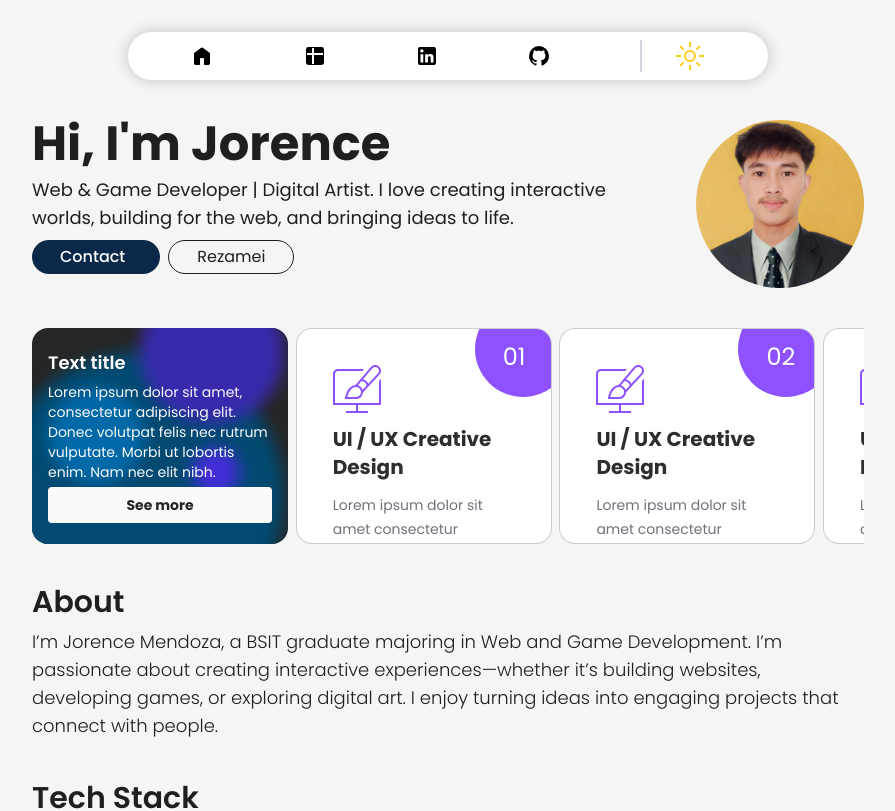
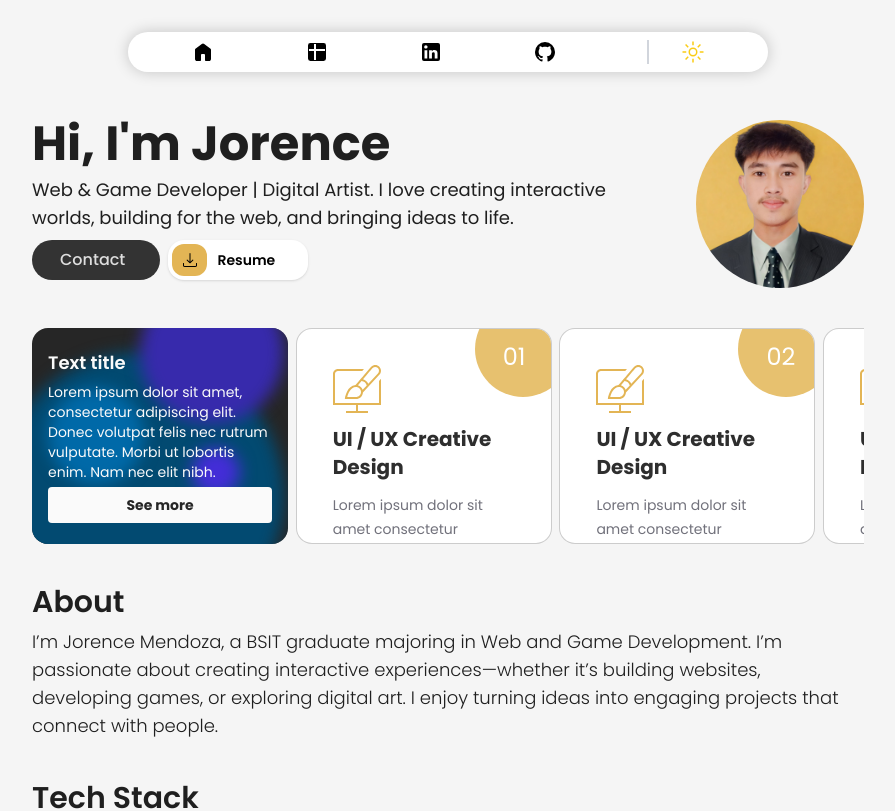
Before and after one commit to jorencd/Jorence, a React (Vite) app: page / in a window 1280 px wide. Shown: the top 811 px of the page, without its empty margins (192-1087 px from the left). Built offline with nearby package versions, Linux system fonts and the light colour scheme.

Commit message:
added resume

```diff
--- a/src/components/button/Button.css
+++ b/src/components/button/Button.css
@@ -6,19 +6,19 @@
 
 /* From Uiverse.io by SharpTH */
 .btn-cssbuttons {
- --btn-color: #0A2847;
+ --btn-color: #101010d8;
  position: relative;
  font-family: Roboto, sans-serif;
  font-weight: 500;
  font-size: 16px;
  line-height: 1;
- color: white;
+ color: rgba(255, 255, 255, 0.841);
  background: none;
  border: none;
  outline: none;
  overflow: hidden;
  cursor: pointer;
- filter: drop-shadow(0 2px 8px rgba(39, 93, 254, 0));
+ filter: drop-shadow(0 2px 8px rgba(255, 255, 255, 0.1));
  transition: 0.3s cubic-bezier(0.215, 0.61, 0.355, 1);
 }
 
--- a/src/components/button/Button.jsx
+++ b/src/components/button/Button.jsx
@@ -1,10 +1,34 @@
 import React, { useState, useEffect } from "react";
 import "./Button.css";
+import ResumeDL from "../modal/ResumeDL";
 
 function Button({ darkMode, setDarkMode }) {
+  const [showModal, setShowModal] = useState(false);
+
+   const handleResumeClick = () => {
+    setShowModal(true);
+  };
+
+  // when user accepts in modal
+  const handleAccept = () => {
+    setShowModal(false);
+
+    // create hidden link to trigger download
+    const link = document.createElement("a");
+    link.href = "/Resume/Jorence_Mendoza_Resume.pdf";
+    link.download = "Jorence_Mendoza_Resume.pdf";
+    document.body.appendChild(link);
+    link.click();
+    document.body.removeChild(link);
+  };
+
+  // when user declines in modal
+  const handleDecline = () => {
+    setShowModal(false);
+  };
   return (
     <div className="flex flex-row gap-x-2">
-      <button className="btn-cssbuttons py-2 px-7 lg:py-1">
+      <button className={`btn-cssbuttons py-2 px-7 lg:py-1`}>
         <span>Contact</span>
         <span></span>
         <ul>
@@ -61,11 +85,35 @@ function Button({ darkMode, setDarkMode }) {
           </li>
         </ul>
       </button>
+
       <button
-        className="border contact py-2 px-7 lg:py-1 text-base md:text-base lg:text-base rounded-full"
+        onClick={handleResumeClick}
+        className="bg-white shadow text-center w-35 rounded-2xl h-10 relative text-black text-sm font-semibold group"
+        type="button"
       >
-        Rezamei
+        <div
+          className="bg-[#E3B555] rounded-xl h-8 w-1/4 flex items-center justify-center absolute left-1 top-[4px] group-hover:w-[95%] group-focus:w-[95%]
+       z-21 duration-500"
+        >
+          <svg
+            xmlns="http://www.w3.org/2000/svg"
+            width="24"
+            height="24"
+            viewBox="0 0 24 24"
+          >
+            <path
+              fill="#000"
+              d="M12 15.248q-.161 0-.298-.053t-.267-.184l-2.62-2.619q-.146-.146-.152-.344t.152-.363q.166-.166.357-.169q.192-.003.357.163L11.5 13.65V5.5q0-.213.143-.357T12 5t.357.143t.143.357v8.15l1.971-1.971q.146-.146.347-.153t.366.159q.16.165.163.354t-.162.353l-2.62 2.62q-.13.13-.267.183q-.136.053-.298.053M6.616 19q-.691 0-1.153-.462T5 17.384v-1.923q0-.213.143-.356t.357-.144t.357.144t.143.356v1.923q0 .231.192.424t.423.192h10.77q.23 0 .423-.192t.192-.424v-1.923q0-.213.143-.356t.357-.144t.357.144t.143.356v1.923q0 .691-.462 1.153T17.384 19z"
+            />
+          </svg>
+        </div>
+        <p className="translate-x-2 relative z-20">Resume</p>
       </button>
+
+      {/* Modal */}
+      {showModal && (
+        <ResumeDL onAccept={handleAccept} onDecline={handleDecline} />
+      )}
     </div>
   );
 }
--- a/src/components/cards/projectCard/Projectcard.jsx
+++ b/src/components/cards/projectCard/Projectcard.jsx
@@ -21,7 +21,7 @@ function Projectcard({ image, title, date, link }) {
             href={link}
             target="_blank"
             rel="noopener noreferrer"
-            className="bg-[#0A2847] text-sm hover:bg-blue-600 text-white px-5 py-2 rounded-2xl focus:outline-none focus:ring-2 focus:ring-blue-400"
+            className="bg-[#272727] text-sm hover:bg-[#3e3e3e] text-white px-5 py-2 rounded-2xl focus:outline-none focus:ring-2 focus:ring-blue-400"
           >
             View
           </a>
--- a/src/components/carousel/Carousel.jsx
+++ b/src/components/carousel/Carousel.jsx
@@ -41,12 +41,12 @@ function Carousel() {
       {[1, 2, 3, 4].map((num) => (
         <SwiperSlide key={num}>
           <div className="lg:w-64 lg:h-54 h-44 w-44 bg-white border border-black/20 p-5 lg:p-9 space-y-2 lg:space-y-3 relative overflow-hidden rounded-2xl">
-            <div className="w-16 h-16 lg:w-24 lg:h-24 bg-violet-500 rounded-full absolute -right-3 -top-4 lg:-right-5 lg:-top-7">
+            <div className="w-16 h-16 lg:w-24 lg:h-24 bg-[#e3b655d8] rounded-full absolute -right-3 -top-4 lg:-right-5 lg:-top-7">
               <p className="absolute bottom-3 left-4 lg:bottom-6 lg:left-7 text-white text-lg lg:text-2xl">
                 0{num}
               </p>
             </div>
-            <div className="fill-violet-500 w-8 lg:w-12">
+            <div className="fill-[#E3B555] w-8 lg:w-12">
               <svg
                 viewBox="0 0 24 24"
                 xmlns="http://www.w3.org/2000/svg"
--- /dev/null
+++ b/src/components/modal/ResumeDL.jsx
@@ -0,0 +1,31 @@
+import React from "react";
+
+function ResumeDL({ onAccept, onDecline }) {
+  return (
+    <div className="fixed inset-0 flex items-center justify-center bg-[#00000036] z-50 transition-opacity duration-300 ease-out animate-fadeIn">
+      {/* Modal container */}
+      <div className="bg-white p-6 rounded-xl shadow-lg w-80 transform transition-all duration-300 ease-out animate-scaleIn flex flex-col items-center">
+            <h2 className="text-lg font-semibold">Download Resume</h2>
+            <p className="mt-2 text-center text-sm text-gray-600">
+            Do you accept to download this resume?
+            </p>
+            <div className="flex text-sm justify-end gap-3 mt-4">
+            <button
+                className="px-5 py-2 rounded-full bg-gray-300 hover:bg-gray-400 transition"
+                onClick={onDecline}
+            >
+                Decline
+            </button>
+            <button
+                className="px-5 py-2 rounded-full bg-[#E3B555] text-white hover:bg-[#eec875] transition"
+                onClick={onAccept}
+            >
+                Accept
+            </button>
+            </div>
+      </div>
+    </div>
+  );
+}
+
+export default ResumeDL;
--- a/src/components/navbar/Navbar.jsx
+++ b/src/components/navbar/Navbar.jsx
@@ -44,7 +44,7 @@ function Navbar({ darkMode, setDarkMode }) {
         width="24"
         height="24"
         viewBox="0 0 24 24"
-        className={`${darkMode ? "text-white" : "text-black"}`}
+        className={`cursor-pointer ${darkMode ? "text-white" : "text-black"}`}
       >
         <path
           fill="currentColor"
@@ -56,7 +56,7 @@ function Navbar({ darkMode, setDarkMode }) {
         width="24"
         height="24"
         viewBox="0 0 24 24"
-        className={`${darkMode ? "text-white" : "text-black"}`}
+        className={`cursor-pointer ${darkMode ? "text-white" : "text-black"}`}
       >
         {" "}
         <path
@@ -71,7 +71,7 @@ function Navbar({ darkMode, setDarkMode }) {
         width="24"
         height="24"
         viewBox="0 0 24 24"
-        className={`${darkMode ? "text-white" : "text-black"}`}
+        className={`cursor-pointer ${darkMode ? "text-white" : "text-black"}`}
       >
         <path
           fill="currentColor"
@@ -83,7 +83,7 @@ function Navbar({ darkMode, setDarkMode }) {
         width="24"
         height="24"
         viewBox="0 0 24 24"
-        className={`${darkMode ? "text-white" : "text-black"}`}
+        className={`cursor-pointer ${darkMode ? "text-white" : "text-black"}`}
       >
         <path
           fill="currentColor"
@@ -101,6 +101,7 @@ function Navbar({ darkMode, setDarkMode }) {
             width="24"
             height="24"
             viewBox="0 0 24 24"
+            className="cursor-pointer"
           >
             <path
               fill="#facc15"
@@ -111,9 +112,10 @@ function Navbar({ darkMode, setDarkMode }) {
           // Sun icon
           <svg
             xmlns="http://www.w3.org/2000/svg"
-            width="32"
-            height="32"
+            width="24"
+            height="24"
             viewBox="0 0 32 32"
+            className="cursor-pointer"
           >
             <path
               fill="#facc15"
--- a/src/index.css
+++ b/src/index.css
@@ -8,3 +8,38 @@ body {
   -webkit-font-smoothing: antialiased;
   -moz-osx-font-smoothing: grayscale;
 }
+
+/* -------------------------------
+   Custom Animations for Modal
+--------------------------------*/
+@keyframes fadeIn {
+  from { opacity: 0; }
+  to { opacity: 1; }
+}
+.animate-fadeIn {
+  animation: fadeIn 0.3s ease-out forwards;
+}
+
+@keyframes fadeOut {
+  from { opacity: 1; }
+  to { opacity: 0; }
+}
+.animate-fadeOut {
+  animation: fadeOut 0.3s ease-in forwards;
+}
+
+@keyframes scaleIn {
+  from { opacity: 0; transform: scale(0.95); }
+  to { opacity: 1; transform: scale(1); }
+}
+.animate-scaleIn {
+  animation: scaleIn 0.3s ease-out forwards;
+}
+
+@keyframes scaleOut {
+  from { opacity: 1; transform: scale(1); }
+  to { opacity: 0; transform: scale(0.95); }
+}
+.animate-scaleOut {
+  animation: scaleOut 0.3s ease-in forwards;
+}
```
Also changed, not shown: 1 other file (tests, documents, lock files or other folders).
